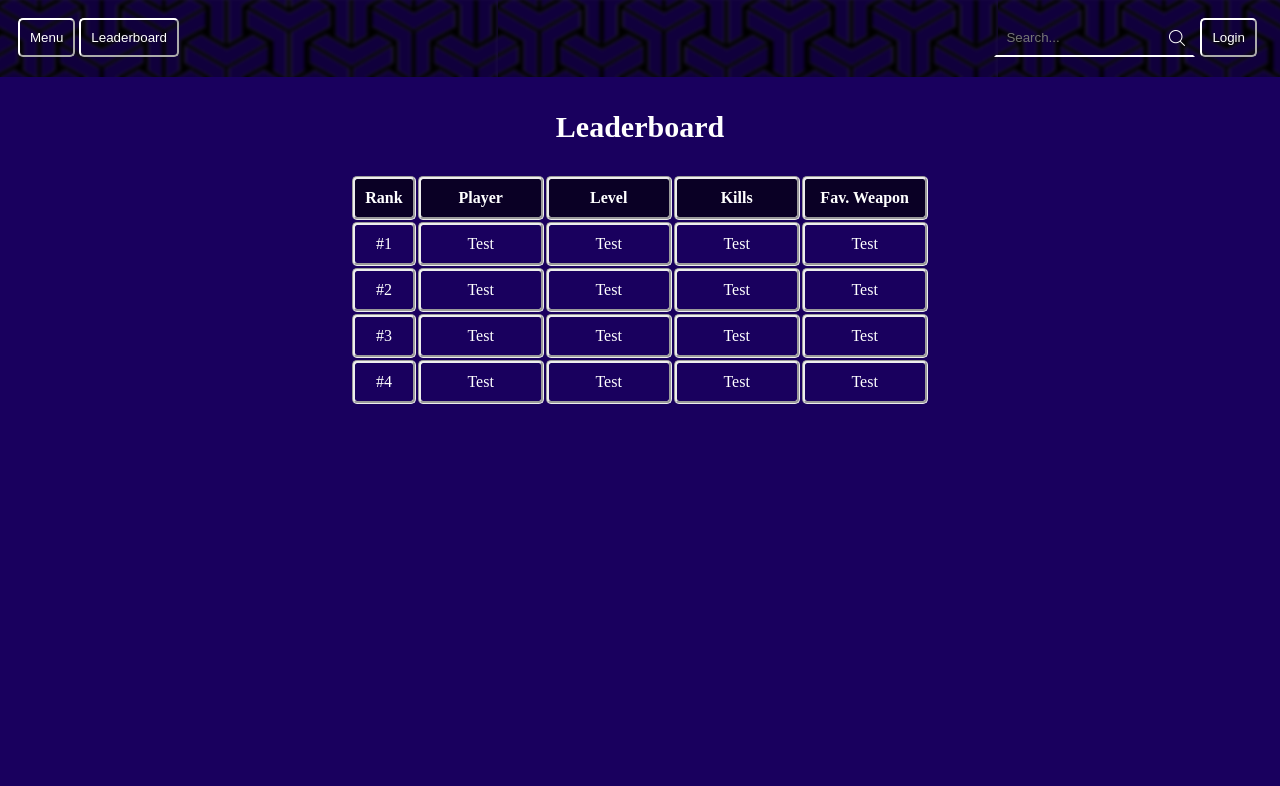
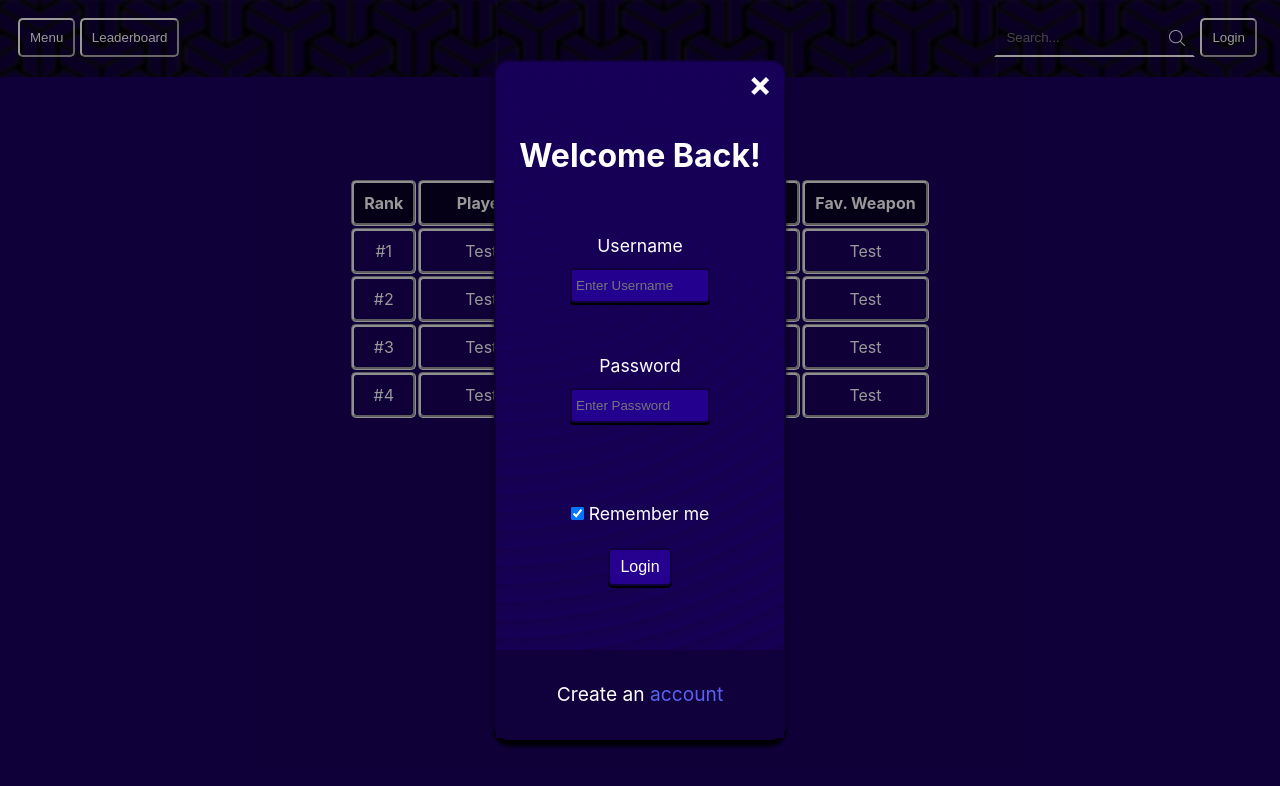
Before and after one commit to ovirtanen0/scrum-projekti, a plain HTML site: page FRONTEND/index.html in a window 1280 px wide. Both pictures are taken after a click on the button "Login". Drawn offline with Linux system fonts and the light colour scheme.

Commit message:
Sisäänkirjautumisen frontend
Saa parannella jotain jos haluaa

```diff
--- a/FRONTEND/index.html
+++ b/FRONTEND/index.html
@@ -10,7 +10,7 @@
     <div class="nav">
         <button class="nav-btn">Menu</button>
         <button class="nav-btn">Leaderboard</button>
-        <button class="nav-btn rightside">Login</button>
+        <button class="nav-btn rightside" onclick="showModal()">Login</button>
         <input type="text" class="searchbar rightside" placeholder="Search...">
     </div><br>
     <center>
@@ -53,5 +53,62 @@
             </tr>
         </table>
     </center>
+
+        <!-- Sisäänkirjautumis modal -->
+    <div id="id01" class="modal">
+        <form class="modal-content" action="">
+
+            <span onclick="hideModal()" class="close" title="Close">&times;</span>
+
+            <div class="modal-container">
+                <h2>Welcome Back!</h2>
+
+                <label for="uname">Username</label>
+                <input type="text" placeholder="Enter Username" name="uname" required="">
+
+                <label for="psw">Password</label>
+                <input type="password" placeholder="Enter Password" name="psw" required="">
+
+                <label>
+                <input type="checkbox" checked="checked" name="remember"> Remember me
+                </label>
+                <button type="submit">Login</button>
+            </div>
+
+            <div class="modal-container" style="background-color:#10003c">
+                <span class="signup">Create an <a onclick="modalChange()" href="#">account</a></span>
+            </div>
+        </form>
+    </div>
+
+    <!-- Tilin luonti modal -->
+    <div id="id02" class="modal">
+        <form class="modal-content" action="">
+
+            <span onclick="hideModal()" class="close" title="Close">&times;</span>
+
+            <div class="modal-container">
+                <h2>Create an account</h2>
+
+                <label for="mail">Email</label>
+                <input type="email" placeholder="Enter Email Address" name="mail" required="">
+
+                <label for="uname">Username</label>
+                <input type="text" placeholder="Enter Username" name="uname" required="">
+
+                <label for="psw">Password</label>
+                <input type="password" placeholder="Enter Password" name="psw" required="">
+
+                <button type="submit">Sign Up</button>
+            </div>
+
+            <div class="modal-container" style="background-color:#10003c">
+                <span class="signup">Already have an <a onclick="modalChange()" href="#">account</a>?</span>
+            </div>
+        </form>
+    </div>
+
+    <script src="modal_script.js"></script>
+
 </body>
 </html>
--- /dev/null
+++ b/FRONTEND/modal_script.js
@@ -0,0 +1,27 @@
+const loginModal = document.getElementById('id01');
+const signupModal = document.getElementById('id02');
+
+window.addEventListener('click', (event) => {
+    if (event.target.classList.contains("modal")) {
+        event.target.classList.remove("show");
+    }
+});
+
+function showModal() {
+    loginModal.classList.add('show');
+}
+
+function hideModal() {
+    loginModal.classList.remove('show');
+    signupModal.classList.remove('show');
+}
+
+function modalChange() {
+    if (loginModal.classList.contains('show')) {
+        loginModal.classList.remove('show');
+        signupModal.classList.add('show');
+    } else if (signupModal.classList.contains('show')) {
+        signupModal.classList.remove('show');
+        loginModal.classList.add('show');
+    }
+}
--- a/FRONTEND/styles.css
+++ b/FRONTEND/styles.css
@@ -1,6 +1,7 @@
 /* Työn iloa */
 body {
     background-color: rgb(25, 0, 94);
+    font-family: "Inter", sans-serif;
 }
 .nav-filter {
     filter: blur(2px);
@@ -17,7 +18,8 @@ body {
     background-color: rgba(0, 0, 0, 0);
     color: white;
     border-radius: 5px;
-    border-color: white
+    border-color: white;
+    cursor: pointer;
 }
 .searchbar {
     background: url(search-icon.png) left top no-repeat;
@@ -64,3 +66,137 @@ td {
     color: white;
     font-size: 30px;
 }
+
+.modal {
+    display: flex;
+    opacity: 0;
+    visibility: hidden;
+    pointer-events: none;
+    position: fixed;
+    z-index: 1;
+    left: 0;
+    top: 0;
+    width: 100%;
+    height: 100%;
+    overflow: auto;
+    background-color: rgba(0, 0, 0, 0.4);
+    align-items: center;
+    justify-content: center;
+    transition: opacity 0.3s ease, visibility 0s linear 0.3s;
+}
+
+.modal-content {
+    position: relative;
+    color: white;
+    background-color: #160058;
+    background-image:  repeating-radial-gradient( circle at 0 0, transparent 0, #160058 18px ), repeating-linear-gradient( #160058, #160049 );
+    border: 2px solid #10003c;
+    border-radius: 15px;
+    width: 22.5%;
+    max-width: 480px;
+    height: auto;
+    max-height: 740px;
+    text-align: center;
+    box-shadow: 0px 6px 4px black;
+    transform: translateY(-10px) scale(0.95);
+    transition: transform 0.3s ease;
+}
+
+.modal.show {
+    opacity: 1;
+    visibility: visible;
+    pointer-events: auto;
+    transition: opacity 0.3s ease, visibility 0s;
+}
+
+.modal.show .modal-content {
+    transform: translateY(0) scale(1);
+}
+
+.modal-container {
+    display: flex;
+    flex-direction: column;
+    align-items: center;
+    margin-top: 2rem;
+    gap: 12px;
+    padding: 1rem;
+}
+
+.modal-container h2 {
+    font-size: 2rem;
+    margin-bottom: 3rem;
+}
+
+.modal-container input[type="text"], .modal-container input[type="password"], .modal-container input[type="email"] {
+    width: 50%;
+    max-width: 240px;
+    margin-bottom: 2.5rem;
+    padding: 0.5rem 0.25rem;
+    color: white;
+    border: 2px solid #10003c;
+    border-radius: 4px;
+    box-shadow: 0px 2px 0px black;
+    background-color: #24008f;
+}
+
+.modal-container input[type="checkbox"] {
+    margin: 2rem 0 1rem 0;
+}
+
+.modal-container label {
+    font-size: 1.1rem;
+}
+
+.modal-container button {
+    width: 25%;
+    max-width: 120px;
+    color: white;
+    font-size: 1rem;
+    letter-spacing: 12.5%;
+    background-color: #26008f;
+    border: 2px solid #10003c;
+    border-radius: 5px;
+    box-shadow: 0px 2px 0px black;
+    padding: 0.5rem 0 0.5rem 0;
+    margin-bottom: 1rem;
+    transition: background-color 0.2s;
+}
+
+.modal-container button:hover {
+    background-color: #3108a1;
+    cursor: pointer;
+}
+
+.modal-container span {
+    padding: 1rem 0 1rem 0;
+    font-size: 1.2rem;
+}
+
+.signup a {
+    transition: font-size 0.2s;
+}
+
+.signup a:link, .signup a:visited {
+    color: #5963f0;
+    text-decoration: none;
+}
+
+.signup a:hover {
+    font-size: 1.3rem;
+}
+
+.close {
+    position: absolute;
+    top: 4px;
+    right: 12px;
+    color: #ffffff;
+    font-size: 35px;
+    font-weight: bold;
+    line-height: 1;
+    transition: color 0.2s;
+}
+
+.close:hover, .close:focus {
+    color: rgb(256, 120, 120);
+    cursor: pointer;
+}
```
